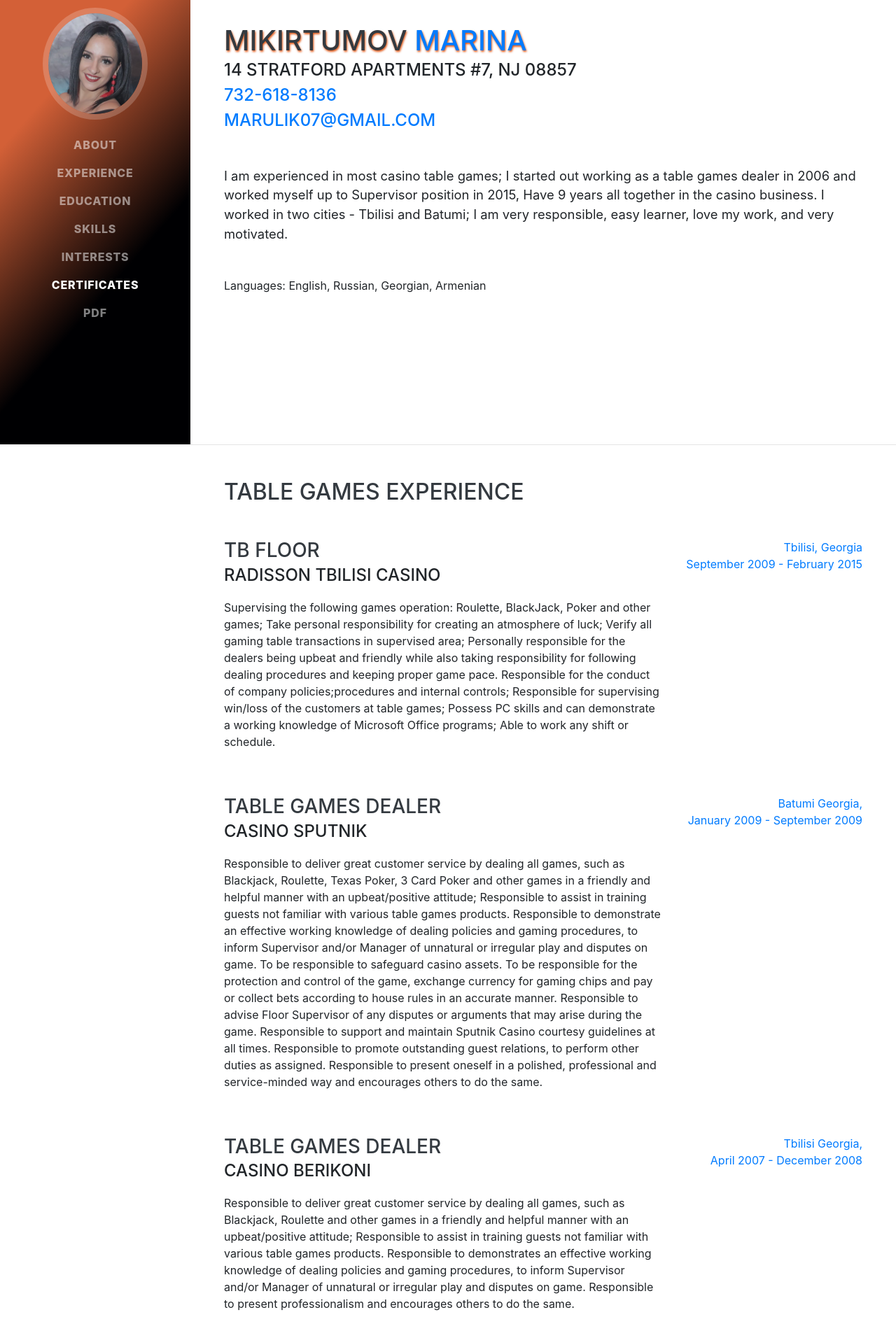
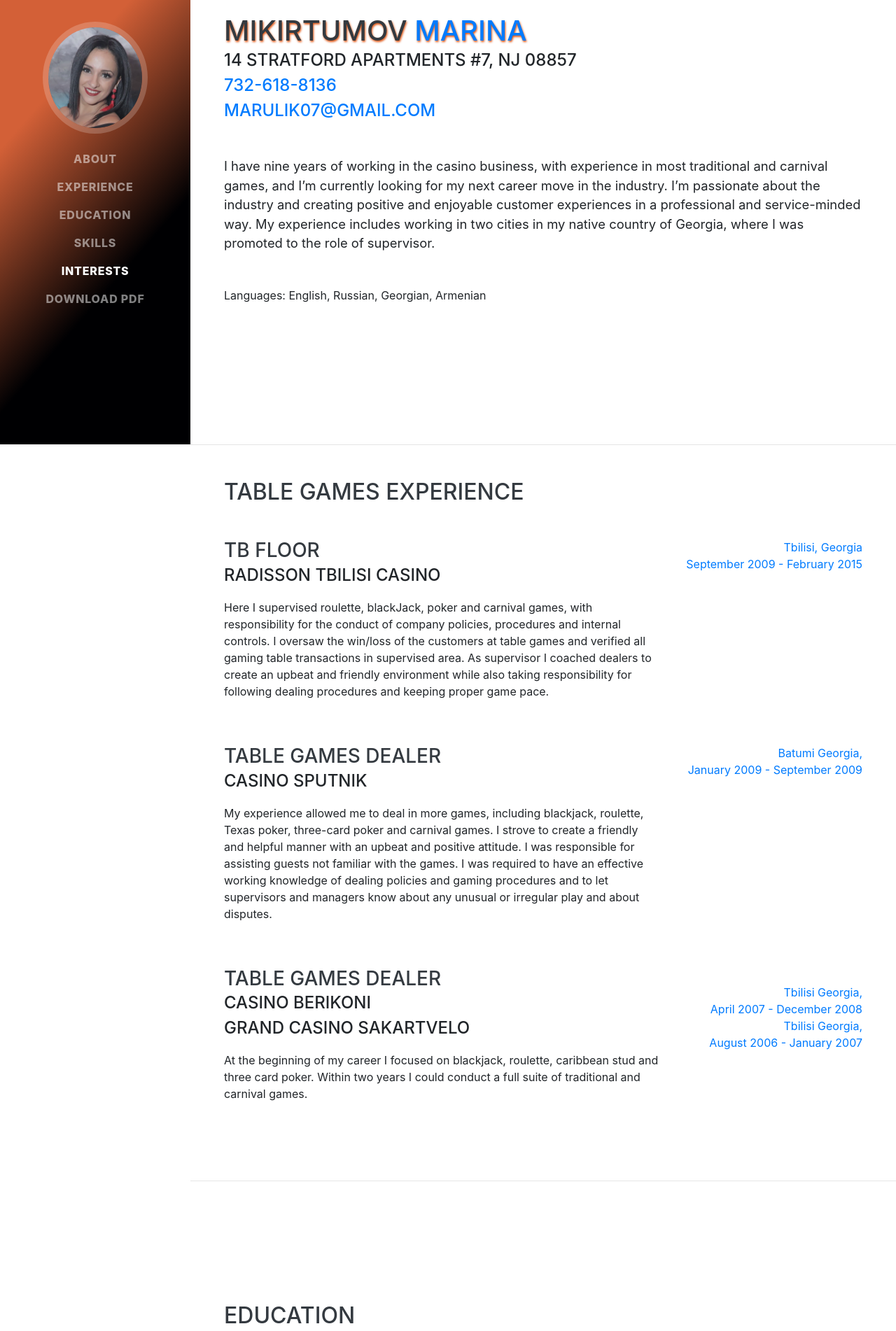
Before and after one commit to Mikirtumov/CasinoCV2, a website with bundled scripts: page index.html in a window 1280 px wide. Shown: the part 165-2067 px from the top of the page at 70% size. Built offline with nearby package versions, Linux system fonts and the light colour scheme; files whose address does not match are found by name; a web font is replaced by a local one.

Commit message:
3card logo

```diff
--- a/css/resume.css
+++ b/css/resume.css
@@ -9,6 +9,9 @@ body {
   padding-top: 54px;
   color: #868e96;
 
+}
+.interest{
+  font-size: 22px;
 }
 a.nav-link.js-scroll-trigger.active{
   color: #000000;
--- a/index.html
+++ b/index.html
@@ -52,11 +52,11 @@
         <li class="nav-item">
           <a class="nav-link js-scroll-trigger" href="#interests">Interests</a>
         </li>
+        <!-- <li class="nav-item">
+          <a class="nav-link js-scroll-trigger" href="#awards">Certificates</a>
+        </li> -->
         <li class="nav-item">
-          <a class="nav-link js-scroll-trigger" href="#awards">Certificates</a>
-        </li>
-        <li class="nav-item">
-          <a class="nav-link js-scroll-trigger" href="./img/CV Marina Mikirtumov.pdf" target="_blank" download="PDF">PDF</a>
+          <a class="nav-link js-scroll-trigger" href="./img/CV Marina Mikirtumov.pdf" target="_blank" download="PDF">Download PDF</a>
         </li>
       </ul>
     </div>
@@ -73,7 +73,7 @@
           <div class="telefon"><a href="tel:732-618-8136">732-618-8136</a></div>
           <a href="mailto:marulik07@gmail.com">marulik07@gmail.com</a>
         </div>
-        <p class="lead mb-5">I am experienced in most casino table games; I started out working as a table games dealer in 2006 and worked myself up to Supervisor position in 2015, Have 9 years all together in the casino business. I worked in two cities - Tbilisi and Batumi; I am very responsible, easy learner, love my work, and very motivated. </p>
+        <p class="lead mb-5">I have nine years of working in the casino business, with experience in most traditional and carnival games, and I’m currently looking for my next career move in the industry. I’m passionate about the industry and creating positive and enjoyable customer experiences in a professional and service-minded way. My experience includes working in two cities in my native country of Georgia, where I was promoted to the role of supervisor. </p>
 
         <p>Languages: English, Russian, Georgian, Armenian </p>
         <div class="social-icons">
@@ -103,8 +103,7 @@
           <div class="resume-content">
             <h3 class="mb-0">TB Floor </h3>
             <div class="subheading mb-3">Radisson Tbilisi Casino</div>
-            <p>Supervising the following games operation:
-              Roulette, BlackJack, Poker and other games; Take personal responsibility for creating an atmosphere of luck; Verify all gaming table transactions in supervised area;  Personally responsible for the dealers being upbeat and friendly while also taking responsibility for following dealing procedures and keeping proper game pace. Responsible for the conduct of company policies;procedures and internal controls; Responsible for supervising win/loss of the customers at table games; Possess PC skills and can demonstrate a working knowledge of Microsoft Office programs; Able to work any shift or schedule.
+            <p>Here I supervised roulette, blackJack, poker and carnival games, with responsibility for the conduct of company policies, procedures and internal controls. I oversaw the win/loss of the customers at table games and verified all gaming table transactions in supervised area. As supervisor I coached dealers to create an upbeat and friendly environment while also taking responsibility for following dealing procedures and keeping proper game pace.
               </p>
           </div>
           <div class="resume-date text-md-right">
@@ -116,7 +115,9 @@
           <div class="resume-content">
             <h3 class="mb-0">Table Games Dealer</h3>
             <div class="subheading mb-3">Casino Sputnik</div>
-            <p>Responsible to deliver great customer service by dealing all games, such as Blackjack, Roulette, Texas Poker, 3 Card Poker and other games in a friendly and helpful manner with an upbeat/positive attitude; Responsible to assist in training guests not familiar with various table games products. Responsible to demonstrate an effective working knowledge of dealing policies and gaming procedures, to inform Supervisor and/or Manager of unnatural or irregular play and disputes on game. To be responsible to safeguard casino assets. To be responsible for the protection and control of the game, exchange currency for gaming chips and pay or collect bets according to house rules in an accurate manner. Responsible to advise Floor Supervisor of any disputes or arguments that may arise during the game. Responsible to support and maintain Sputnik Casino courtesy guidelines at all times. Responsible to promote outstanding guest relations, to perform other duties as assigned. Responsible to present oneself in a polished, professional and service-minded way and encourages others to do the same.</p>
+            <p>My experience allowed me to deal in more games, including blackjack, roulette, Texas poker, three-card poker and carnival games. I strove to create a friendly and helpful manner with an upbeat and positive attitude. I was responsible for assisting guests not familiar with the games.
+              I was required to have an effective working knowledge of dealing policies and gaming procedures and to let supervisors and managers know about any unusual or irregular play and about disputes.
+              </p>
           </div>
           <div class="resume-date text-md-right">
             <span class="text-primary">Batumi Georgia, <br>January 2009 - September 2009</span>
@@ -126,19 +127,20 @@
         <div class="resume-item d-flex flex-column flex-md-row justify-content-between mb-5">
           <div class="resume-content">
             <h3 class="mb-0">Table Games Dealer</h3>
-            <div class="subheading mb-3">Casino Berikoni</div>
-            <p>Responsible to deliver great customer service by dealing all games, such as Blackjack, Roulette and other games in a friendly and helpful manner with an upbeat/positive attitude; Responsible
-              to assist in training guests not familiar with various table games products.
-              Responsible to demonstrates an effective working knowledge of dealing policies and gaming procedures, to
-              inform Supervisor and/or Manager of unnatural or irregular play and disputes on game.
-              Responsible to present professionalism and encourages others to do the same. </p>
+            <div class="subheading mb-3">Casino Berikoni <br>
+              Grand Casino Sakartvelo
+            </div>
+            <p>At the beginning of my career I focused on blackjack, roulette, caribbean stud and three card poker. Within two years I could conduct a full suite of traditional and carnival games.</p>
           </div>
           <div class="resume-date text-md-right">
+            <br>
             <span class="text-primary">Tbilisi Georgia, <br>April 2007 - December 2008</span>
+            <br>
+            <span class="text-primary">Tbilisi Georgia, <br>August 2006 - January 2007</span>
           </div>
         </div>
 
-        <div class="resume-item d-flex flex-column flex-md-row justify-content-between">
+        <!-- <div class="resume-item d-flex flex-column flex-md-row justify-content-between">
           <div class="resume-content">
             <h3 class="mb-0">Table Games Dealer</h3>
             <div class="subheading mb-3">Grand Casino Sakartvelo </div>
@@ -151,7 +153,7 @@
           <div class="resume-date text-md-right">
             <span class="text-primary">Tbilisi Georgia, <br>August 2006 - January 2007</span>
           </div>
-        </div>
+        </div> -->
 
       </div>
 
@@ -227,22 +229,23 @@
           </li> -->
           <br>
           <li class="list-inline-item">
-            <i><img  src="img/AR.png" alt="roulette" width="60" height="60"> Single Zero Roulette</i>
+            <i><img  src="img/AR.png" alt="roulette" width="60" height="60">  Single Zero Roulette</i>
           </li>
           <br>
           <li class="list-inline-item">
-            <i><img  src="img/BlackJack.png" alt="BlackJack" width="60" height="60"> BlackJack</i>
+            <i><img  src="img/BlackJack.png" alt="BlackJack" width="60" height="60">  BlackJack</i>
           </li>
           <br>
           <li class="list-inline-item">
-            <i><img  src="img/thp.png" alt="Texas Holdem" width="60" height="60"> Texas Hold'em</i>
+            <i><img  src="img/thp.png" alt="Texas Holdem" width="60" height="60">  Texas Hold'em</i>
           </li>
           <br>
           <li class="list-inline-item">
-            <i><img  src="img/CSP.png" alt="Caribbean Stud Poker" width="60" height="60"> Caribbean Stud</i>
+            <i><img  src="img/CSP.png" alt="Caribbean Stud Poker" width="60" height="60">  Caribbean Stud</i>
           </li>
+          <br>
           <li class="list-inline-item">
-            <i></i>
+            <i><img  src="img/3 card poker logo.png" alt="3 Card Poker" width="70" height="70"> Three Card Poker</i>
           </li>
         </ul>
 
@@ -256,14 +259,14 @@
     <section class="resume-section p-3 p-lg-5 d-flex align-items-center" id="interests">
       <div class="w-100">
         <h2 class="mb-5">Interests</h2>
-        <p class="interests">Apart from being a web developer, doing web designs, and having interest to new technologies; I also enjoy keeping a healthy lifestyle. </p>
-        <p class="interests">Going to the gym is what I like to do in my free time. Spending time with my kids and family is something I enjoy most. I also like to interact with new people around the world and learn more about other cultures out there.</p>
+        <p class="interest">Having taken a break from my career as a casino professional, a priority is keeping a healthy lifestyle for myself and my family.  </p>
+        <p class="interest">This includes a focus on physical fitness, as well as spending time with my two children and husband. I am also an avid baker and enjoy designing and making professional looking cakes. </p>
       </div>
     </section>
 
-    <hr class="m-0"> -->
+    <hr class="m-0">
 
-   <section class="resume-section p-3 p-lg-5 d-flex align-items-center" id="awards">
+   <!-- <section class="resume-section p-3 p-lg-5 d-flex align-items-center" id="awards">
       <div class="w-100">
         <h2 class="mb-5">Certificates</h2>
         <div class="row">
@@ -298,7 +301,7 @@
           </div>
         </div>
       </div>
-    </section>
+    </section> -->
 
 
 
```
Also changed, not shown: img/3 card poker logo.png (added).
